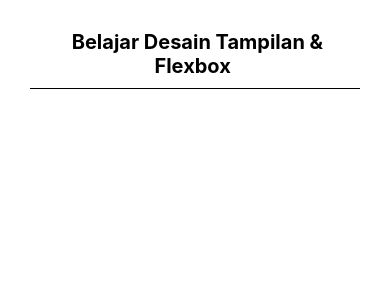
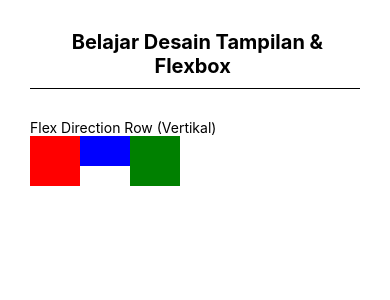
Before and after one commit to ujangaris/CRUD-React-Native-dengan-Firebase, a React Native app: screen / in a window 390 px wide. Shown: the top 300 px of the page. Built offline with nearby package versions, Linux system fonts and the light colour scheme.

Commit message:
Tutorial React Native Dasar : #5. Belajar Desain Tampilan dan Flexbox | flexbox Row (vertikal)

```diff
--- a/src/DesainTampilan.js
+++ b/src/DesainTampilan.js
@@ -7,6 +7,15 @@ export default class DesainTampilan extends Component {
       <View style={styles.container}>
         <Text style={styles.title}> Belajar Desain Tampilan & Flexbox </Text>
         <View style={styles.garis} />
+        {/* Isi */}
+        <View style={styles.isi}>
+          <Text>Flex Direction Row (Vertikal)</Text>
+          <View style={styles.flexVertikal}>
+            <View style={styles.kotakMerah} />
+            <View style={styles.kotakBiru} />
+            <View style={styles.kotakHijau} />
+          </View>
+        </View>
       </View>
     );
   }
@@ -23,4 +32,25 @@ const styles = StyleSheet.create({
     borderBottomWidth: 1,
     marginTop: 10,
   },
+  isi: {
+    marginTop: 30,
+  },
+  flexVertikal: {
+    flexDirection: 'row',
+  },
+  kotakBiru: {
+    width: 50,
+    height: 30,
+    backgroundColor: 'blue',
+  },
+  kotakMerah: {
+    width: 50,
+    height: 50,
+    backgroundColor: 'red',
+  },
+  kotakHijau: {
+    width: 50,
+    height: 50,
+    backgroundColor: 'green',
+  },
 });
```
